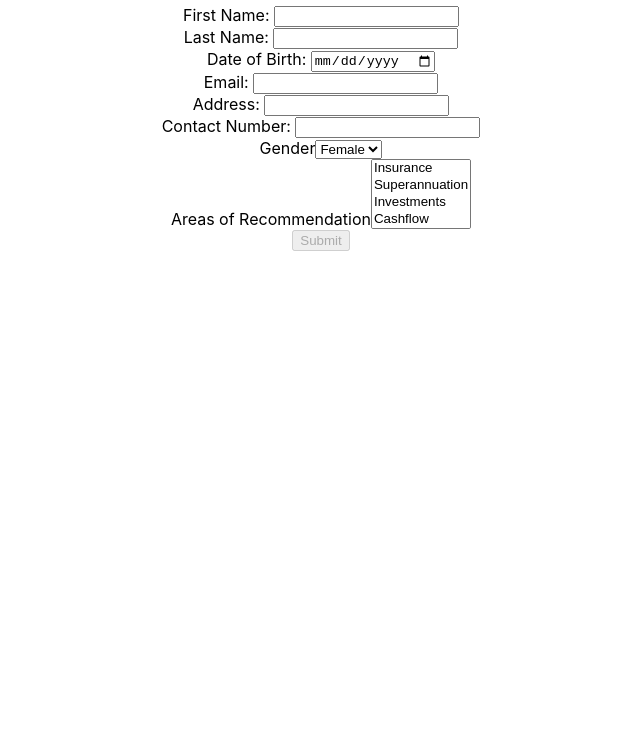
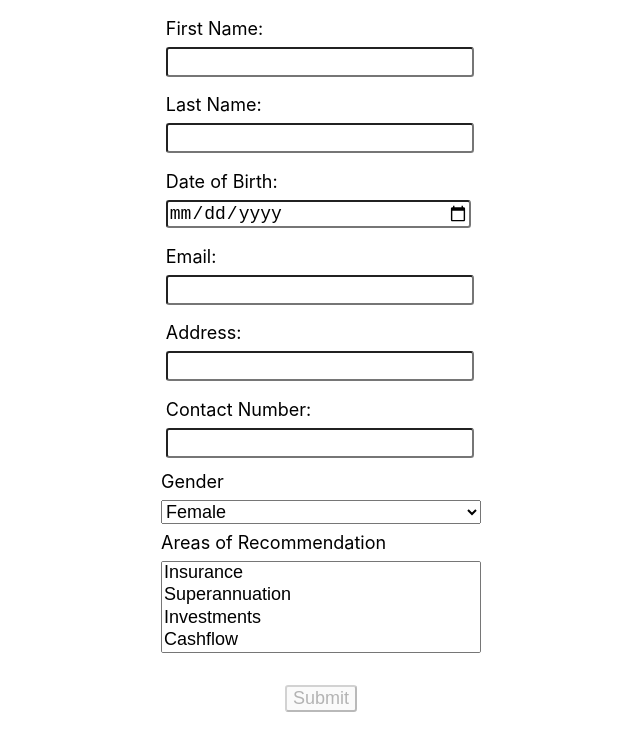
Before and after one commit to elstr/nod-challenge, a React (Create React App) app: page / in a window 1280 px wide. Shown: the top 750 px of the page, without its empty margins (319-959 px from the left). Built offline with nearby package versions, Linux system fonts and the light colour scheme.

Commit message:
feat: Styles

```diff
--- a/src/App.css
+++ b/src/App.css
@@ -1,38 +1,27 @@
 .App {
-  text-align: center;
-}
-
-.App-logo {
-  height: 40vmin;
-  pointer-events: none;
-}
-
-@media (prefers-reduced-motion: no-preference) {
-  .App-logo {
-    animation: App-logo-spin infinite 20s linear;
-  }
-}
-
-.App-header {
-  background-color: #282c34;
-  min-height: 100vh;
   display: flex;
   flex-direction: column;
   align-items: center;
-  justify-content: center;
-  font-size: calc(10px + 2vmin);
-  color: white;
+  min-height: 100vh;
+  font-size: bold;
 }
 
-.App-link {
-  color: #61dafb;
+.form {
+  width: 20rem;
 }
 
-@keyframes App-logo-spin {
-  from {
-    transform: rotate(0deg);
-  }
-  to {
-    transform: rotate(360deg);
-  }
+label {
+  display: block;
+  margin: 0.5rem 0;
 }
+
+select {
+  width: 100%;
+  font-size: 18px;
+}
+
+button {
+  border-radius: 0.2rem;
+  margin: 2rem 0;
+  font-size: 18px;
+}
--- a/src/App.js
+++ b/src/App.js
@@ -4,7 +4,7 @@ import "./App.css";
 import dataBase from "./database.json";
 
 import { Text, DropDown, ProgressBar } from "./components";
-import {PROGRESS_AMOUNT_PER_FIELD} from "./utils/constants"
+import { PROGRESS_AMOUNT_PER_FIELD } from "./utils/constants";
 
 // TODO: Move this to useEffect onMount
 // iterate dataBase and add error to each object
@@ -32,7 +32,6 @@ const App = () => {
 
     const hasError = errors.includes(true);
     setError(hasError);
-
   }, [fields]);
 
   const saveValue = field => {
@@ -61,6 +60,7 @@ const App = () => {
   return (
     <div className="App">
       <ProgressBar percentage={progress} />
+      <div className="form">
         {dataBase.map((field, index) => {
           switch (field.type) {
             case "dropdown":
@@ -84,6 +84,7 @@ const App = () => {
               );
           }
         })}
+      </div>
 
       <button onClick={() => saveToCSV()} disabled={error}>
         Submit
--- a/src/components/ProgressBar/styles.css
+++ b/src/components/ProgressBar/styles.css
@@ -5,8 +5,8 @@
 }
 
 .filler {
-    background: #1DA598;
+  background: #1da598;
   height: 100%;
   border-radius: inherit;
-    transition: width .2s ease-in;
+  transition: width 0.2s ease-in;
 }
--- a/src/components/Text.jsx
+++ b/src/components/Text/index.jsx
@@ -1,7 +1,9 @@
 import React, { useState, useEffect } from "react";
 import ReactTooltip from "react-tooltip";
 
-import { INPUTS } from "../utils/constants";
+import { INPUTS } from "../../utils/constants";
+
+import "./styles.css";
 
 const Text = ({ reset, field, handleBlur }) => {
   const { name, type, description } = field;
@@ -26,11 +28,12 @@ const Text = ({ reset, field, handleBlur }) => {
   };
 
   return (
-    <div>
+    <div className="container">
       <ReactTooltip />
       <div data-tip={description && description}>
         <label htmlFor={`input-${name}`}>{`${name}: `}</label>
         <input
+          style={{ fontSize: "18px", width: "300px" }}
           name={`input-${name}`}
           type={INPUTS[type].inputType}
           value={value}
@@ -38,11 +41,10 @@ const Text = ({ reset, field, handleBlur }) => {
           onChange={e => verify(e.target.value)}
         />
       </div>
-
       {error && (
-        <span>
+        <p>
           {INPUTS[type].errorMessage || `Oops.. there's an error in this field`}
-        </span>
+        </p>
       )}
     </div>
   );
--- /dev/null
+++ b/src/components/Text/styles.css
@@ -0,0 +1,7 @@
+.container {
+  padding: 0.3rem;
+  min-width: 5rem;
+  display: flex;
+  flex-direction: column;
+  justify-content: space-between;
+}
--- a/src/index.css
+++ b/src/index.css
@@ -1,13 +1,19 @@
 body {
   margin: 0;
-  font-family: -apple-system, BlinkMacSystemFont, 'Segoe UI', 'Roboto', 'Oxygen',
-    'Ubuntu', 'Cantarell', 'Fira Sans', 'Droid Sans', 'Helvetica Neue',
+  font-family: -apple-system, BlinkMacSystemFont, "Segoe UI", "Roboto", "Oxygen",
+    "Ubuntu", "Cantarell", "Fira Sans", "Droid Sans", "Helvetica Neue",
     sans-serif;
   -webkit-font-smoothing: antialiased;
   -moz-osx-font-smoothing: grayscale;
+  font-size: 18px;
 }
 
 code {
-  font-family: source-code-pro, Menlo, Monaco, Consolas, 'Courier New',
+  font-family: source-code-pro, Menlo, Monaco, Consolas, "Courier New",
     monospace;
 }
+
+input {
+  height: 1.5rem;
+  border-radius: 0.2rem;
+}
```
Lines whose indentation alone changed are shown as unchanged.
